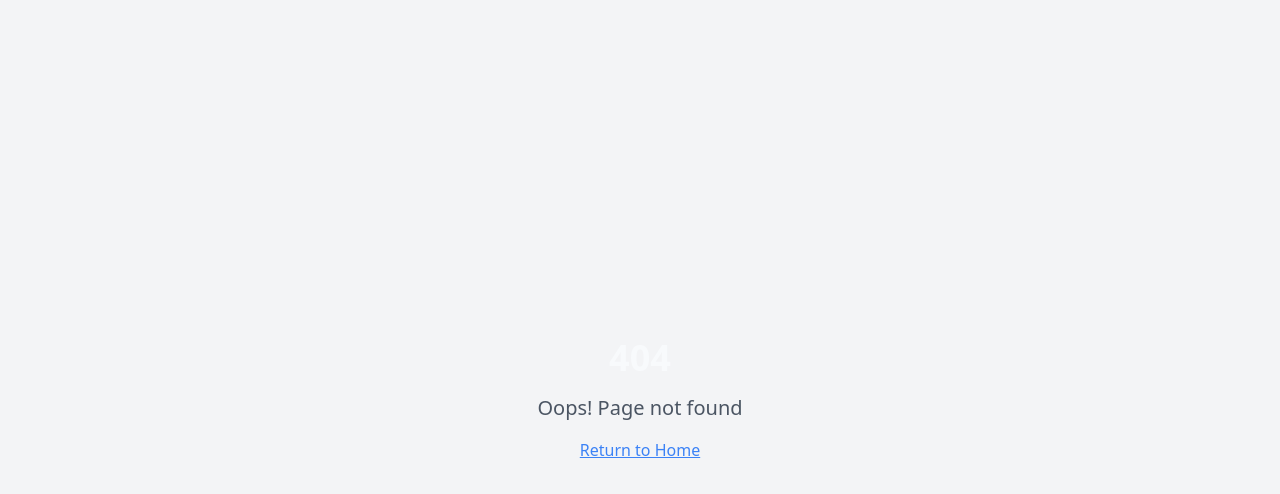
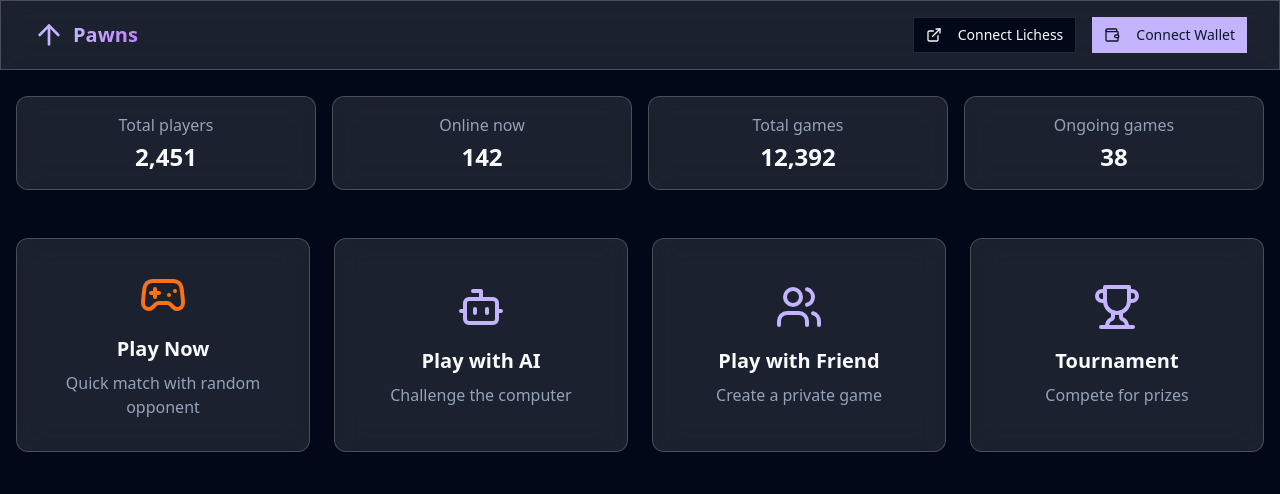
Before and after one commit to elnumae/pawns, a React (Vite) app: page /play in a window 1280 px wide. Before the commit this address had no page. Shown: the top 494 px of the page. Built offline with nearby package versions, Linux system fonts and the light colour scheme.

Commit message:
Add Play Now button and page
Adds a "Play Now" button to the main page and a new "Play" page with options to play against bots, friends, or create a game, including time format selection (Bullet, Blitz, Rapid).

```diff
--- a/src/App.tsx
+++ b/src/App.tsx
@@ -1,9 +1,11 @@
+
 import { Toaster } from "@/components/ui/toaster";
 import { Toaster as Sonner } from "@/components/ui/sonner";
 import { TooltipProvider } from "@/components/ui/tooltip";
 import { QueryClient, QueryClientProvider } from "@tanstack/react-query";
 import { BrowserRouter, Routes, Route } from "react-router-dom";
 import Index from "./pages/Index";
+import Play from "./pages/Play";
 import NotFound from "./pages/NotFound";
 
 const queryClient = new QueryClient();
@@ -16,7 +18,7 @@ const App = () => (
       <BrowserRouter>
         <Routes>
           <Route path="/" element={<Index />} />
-          {/* ADD ALL CUSTOM ROUTES ABOVE THE CATCH-ALL "*" ROUTE */}
+          <Route path="/play" element={<Play />} />
           <Route path="*" element={<NotFound />} />
         </Routes>
       </BrowserRouter>
--- a/src/pages/Index.tsx
+++ b/src/pages/Index.tsx
@@ -2,6 +2,7 @@
 import Navbar from "@/components/layout/Navbar";
 import { Button } from "@/components/ui/button";
 import { ArrowUp, TrendingUp, Shield, Trophy } from "lucide-react";
+import { Link } from "react-router-dom";
 
 const Index = () => {
   return (
@@ -20,9 +21,11 @@ const Index = () => {
               Connect your wallet, link your Lichess account, and start earning AMB tokens while playing the game you love.
             </p>
             <div className="flex justify-center gap-4">
-              <Button size="lg" className="hover-effect">
-                Get Started
-              </Button>
+              <Link to="/play">
+                <Button size="lg" className="hover-effect bg-[#F97316] hover:bg-[#F97316]/90">
+                  Play Now
+                </Button>
+              </Link>
               <Button size="lg" variant="outline" className="hover-effect">
                 Learn More
               </Button>
--- /dev/null
+++ b/src/pages/Play.tsx
@@ -0,0 +1,107 @@
+
+import { Button } from "@/components/ui/button";
+import Navbar from "@/components/layout/Navbar";
+import { Gamepad2, Bot, Users, Trophy, Clock, Zap, Timer } from "lucide-react";
+import { Dialog, DialogContent, DialogHeader, DialogTitle, DialogTrigger } from "@/components/ui/dialog";
+
+const Play = () => {
+  return (
+    <div className="min-h-screen bg-background">
+      <Navbar />
+
+      <main className="pt-24 pb-16 px-4 max-w-7xl mx-auto">
+        {/* Stats Overview */}
+        <div className="grid grid-cols-2 md:grid-cols-4 gap-4 mb-12">
+          {[
+            { label: "Total players", value: "2,451" },
+            { label: "Online now", value: "142" },
+            { label: "Total games", value: "12,392" },
+            { label: "Ongoing games", value: "38" },
+          ].map((stat, i) => (
+            <div key={i} className="glassmorphism p-4 rounded-xl text-center">
+              <div className="text-muted-foreground">{stat.label}</div>
+              <div className="text-2xl font-bold mt-1">{stat.value}</div>
+            </div>
+          ))}
+        </div>
+
+        {/* Game Modes */}
+        <div className="grid grid-cols-1 md:grid-cols-2 lg:grid-cols-4 gap-6">
+          <Dialog>
+            <DialogTrigger asChild>
+              <button className="glassmorphism p-8 rounded-xl text-center hover-effect">
+                <Gamepad2 className="h-12 w-12 mx-auto mb-4 text-[#F97316]" />
+                <h3 className="text-xl font-semibold mb-2">Play Now</h3>
+                <p className="text-muted-foreground">Quick match with random opponent</p>
+              </button>
+            </DialogTrigger>
+            <DialogContent>
+              <DialogHeader>
+                <DialogTitle>Choose Time Control</DialogTitle>
+              </DialogHeader>
+              <div className="grid grid-cols-2 gap-4 p-4">
+                <TimeControlButton
+                  icon={<Zap className="h-5 w-5" />}
+                  title="Bullet 1|1"
+                  description="1 min + 1 sec"
+                />
+                <TimeControlButton
+                  icon={<Clock className="h-5 w-5" />}
+                  title="Blitz 3|2"
+                  description="3 min + 2 sec"
+                />
+                <TimeControlButton
+                  icon={<Clock className="h-5 w-5" />}
+                  title="Blitz 5|5"
+                  description="5 min + 5 sec"
+                />
+                <TimeControlButton
+                  icon={<Timer className="h-5 w-5" />}
+                  title="Rapid 10|0"
+                  description="10 min"
+                />
+              </div>
+            </DialogContent>
+          </Dialog>
+
+          <button className="glassmorphism p-8 rounded-xl text-center hover-effect">
+            <Bot className="h-12 w-12 mx-auto mb-4 text-primary" />
+            <h3 className="text-xl font-semibold mb-2">Play with AI</h3>
+            <p className="text-muted-foreground">Challenge the computer</p>
+          </button>
+
+          <button className="glassmorphism p-8 rounded-xl text-center hover-effect">
+            <Users className="h-12 w-12 mx-auto mb-4 text-primary" />
+            <h3 className="text-xl font-semibold mb-2">Play with Friend</h3>
+            <p className="text-muted-foreground">Create a private game</p>
+          </button>
+
+          <button className="glassmorphism p-8 rounded-xl text-center hover-effect">
+            <Trophy className="h-12 w-12 mx-auto mb-4 text-primary" />
+            <h3 className="text-xl font-semibold mb-2">Tournament</h3>
+            <p className="text-muted-foreground">Compete for prizes</p>
+          </button>
+        </div>
+      </main>
+    </div>
+  );
+};
+
+const TimeControlButton = ({ icon, title, description }: {
+  icon: React.ReactNode;
+  title: string;
+  description: string;
+}) => (
+  <Button
+    variant="outline"
+    className="w-full h-auto flex-col p-6 hover:bg-primary/10"
+  >
+    <div className="flex items-center justify-center mb-2">
+      {icon}
+    </div>
+    <div className="text-lg font-semibold">{title}</div>
+    <div className="text-sm text-muted-foreground">{description}</div>
+  </Button>
+);
+
+export default Play;
```
